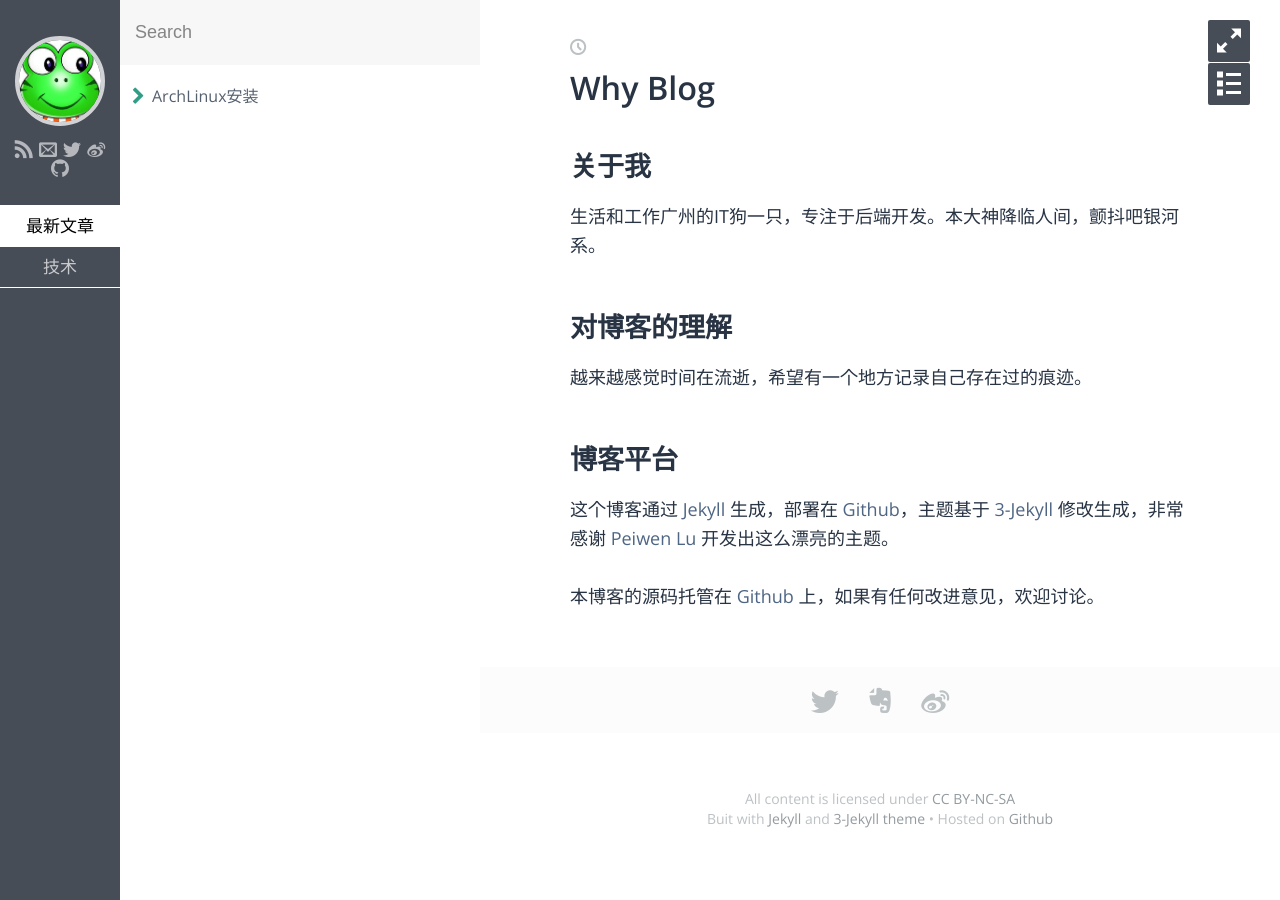
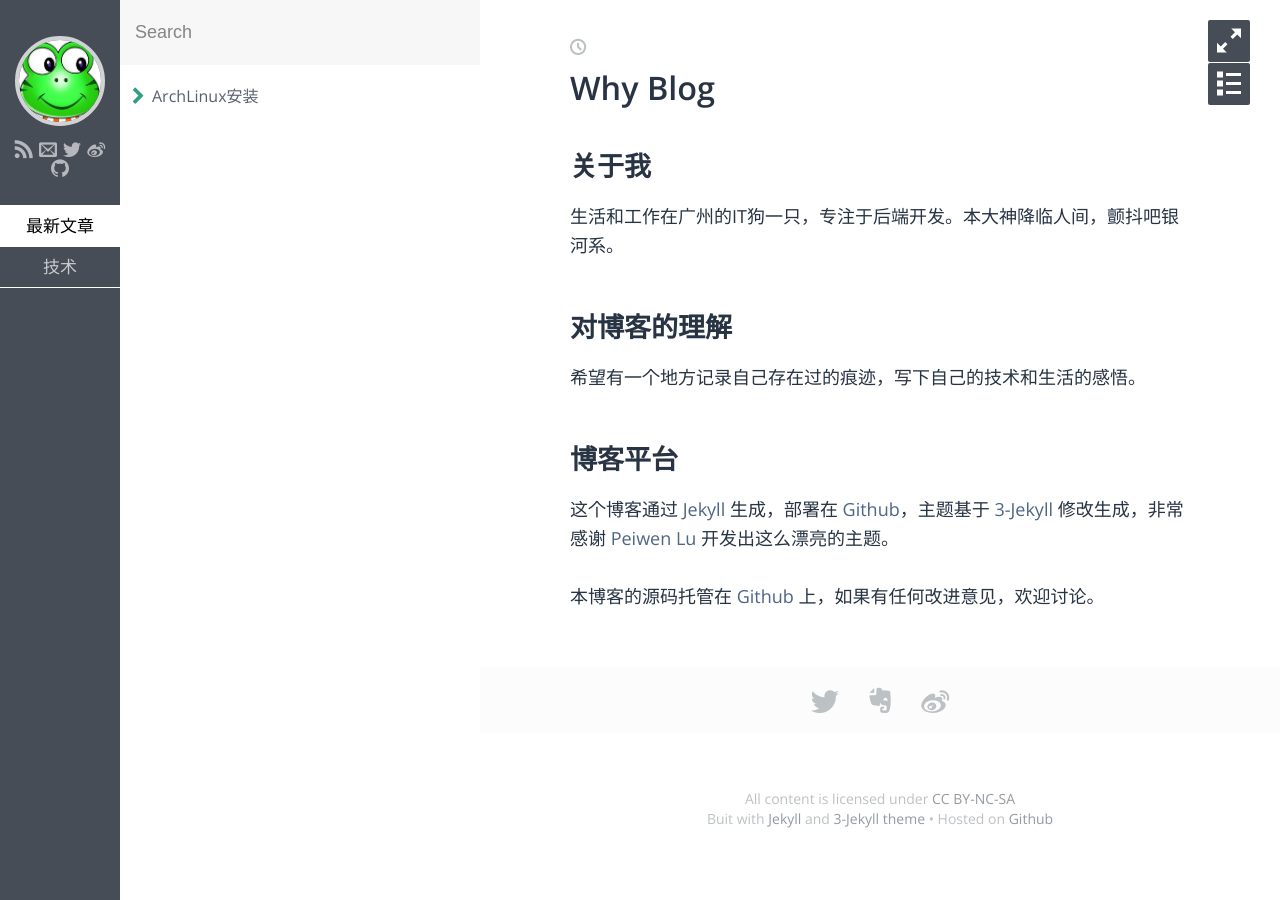
Before and after one commit to pzj/pzj.github.io, a Jekyll site: the page built from index.md, in a window 1280 px wide. Built offline with Jekyll 4.4.1, drawn with Linux system fonts in a browser that asks for light colours; some web fonts are replaced.

Commit message:
update manpage

```diff
--- a/index.md
+++ b/index.md
@@ -5,11 +5,11 @@ layout: post
 
 ## 关于我
 
-生活和工作广州的IT狗一只，专注于后端开发。本大神降临人间，颤抖吧银河系。
+生活和工作在广州的IT狗一只，专注于后端开发。本大神降临人间，颤抖吧银河系。
 
 ## 对博客的理解
 
-越来越感觉时间在流逝，希望有一个地方记录自己存在过的痕迹。
+希望有一个地方记录自己存在过的痕迹，写下自己的技术和生活的感悟。
 
 ## 博客平台
 
```
